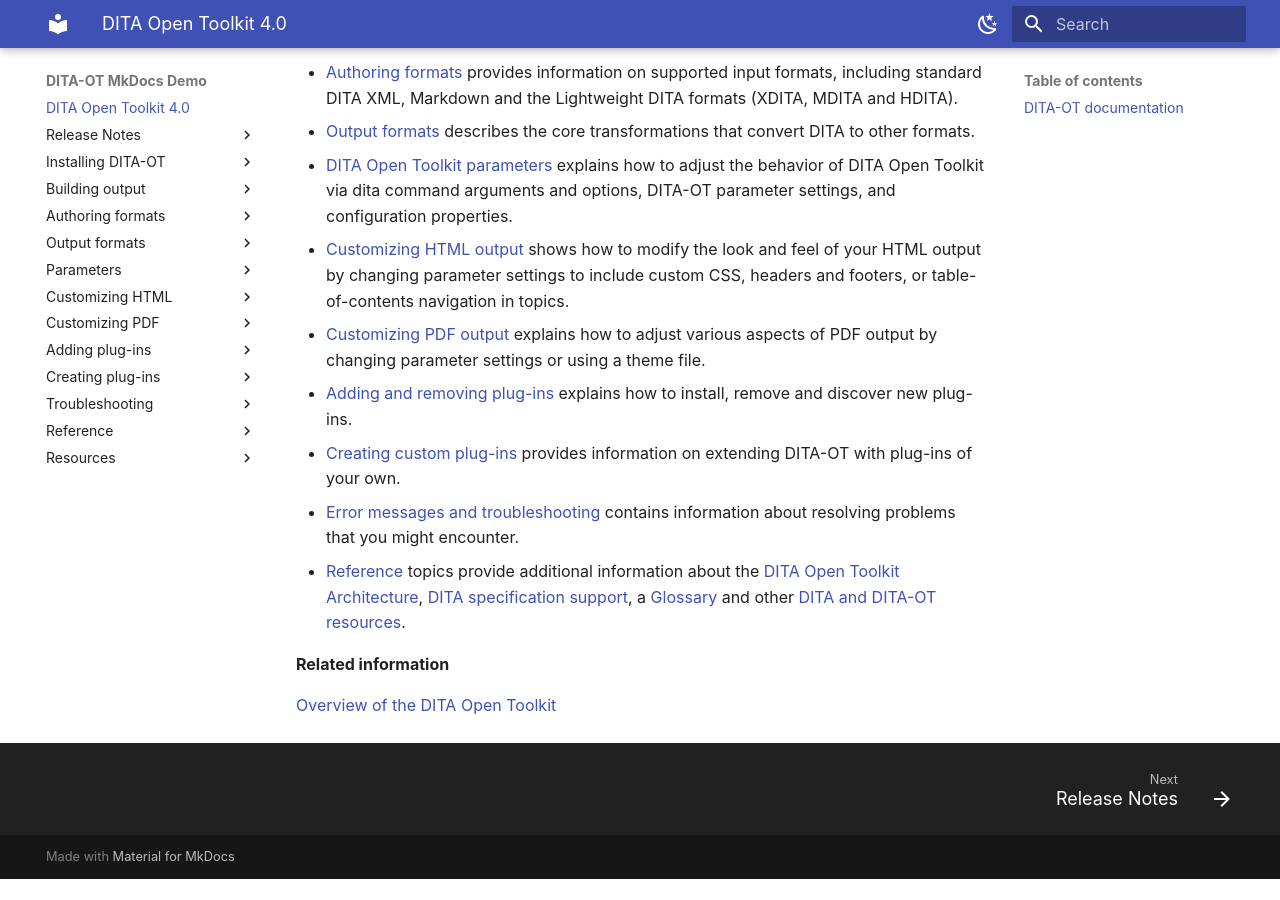
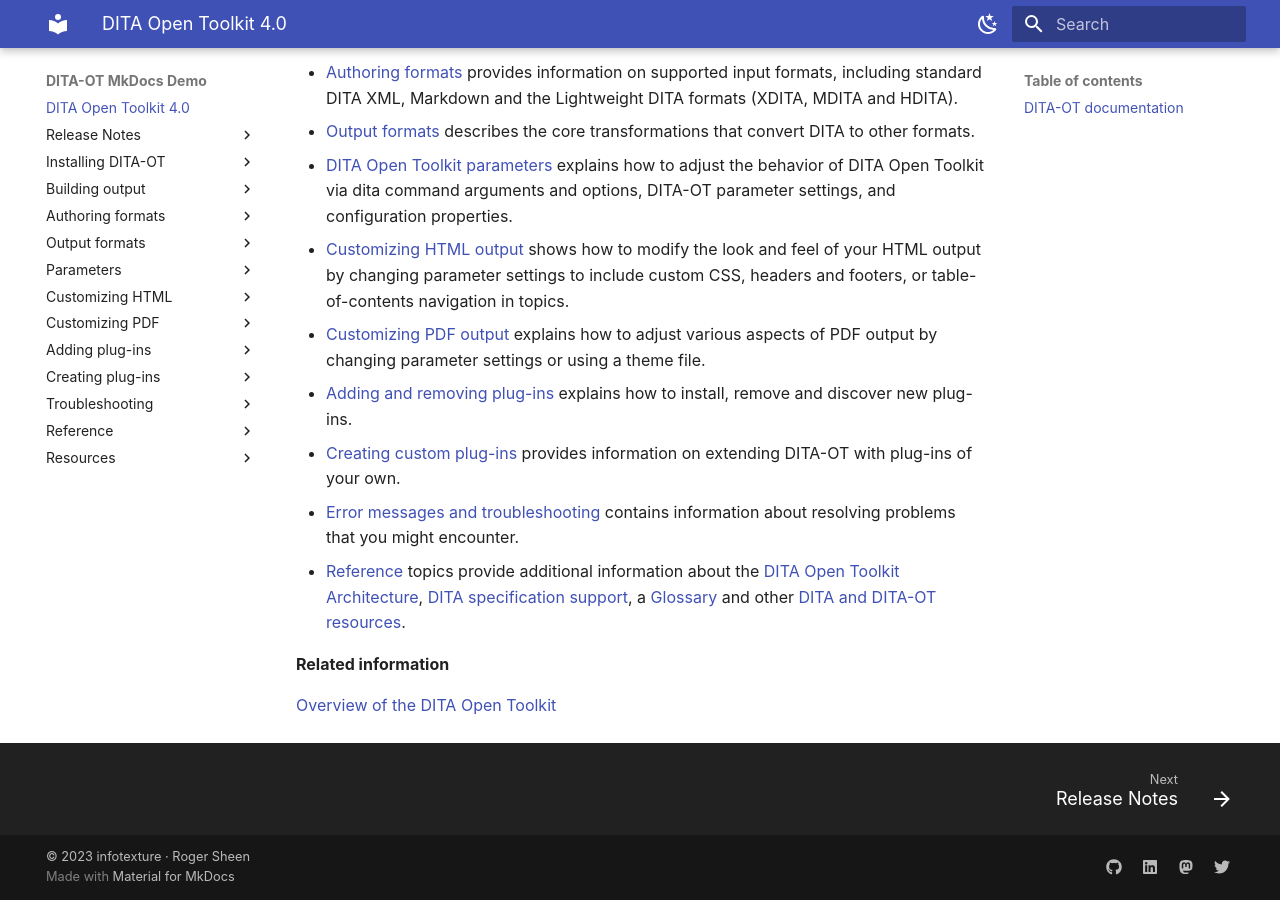
Before and after one commit to infotexture/ot-mkdocs-demo, an MkDocs documentation site: the page built from docs/index.md, in a window 1280 px wide and 900 px high, scrolled down 625 px. Built offline with MkDocs 1.6.1 and Material for MkDocs 9.7.7, drawn with Linux system fonts in a browser that asks for light colours; before the commit the page ends 1504 px from its top, so only the background shows below that.

Commit message:
Add copyright notice & social links

```diff
--- a/mkdocs.yml
+++ b/mkdocs.yml
@@ -1,4 +1,20 @@
 site_name: DITA-OT MkDocs Demo
+
+copyright: '&copy; 2023 infotexture · Roger Sheen'
+extra:
+  social:
+    - icon: fontawesome/brands/github
+      link: https://github.com/infotexture
+      name: infotexture on GitHub
+    - icon: fontawesome/brands/linkedin
+      link: https://www.linkedin.com/in/infotexture
+      name: infotexture on LinkedIn
+    - icon: fontawesome/brands/mastodon
+      link: https://indieweb.social/@infotexture
+      name: infotexture on Mastodon
+    - icon: fontawesome/brands/twitter
+      link: https://twitter.com/infotexture
+      name: infotexture on Twitter
 
 theme:
   name: material
```
